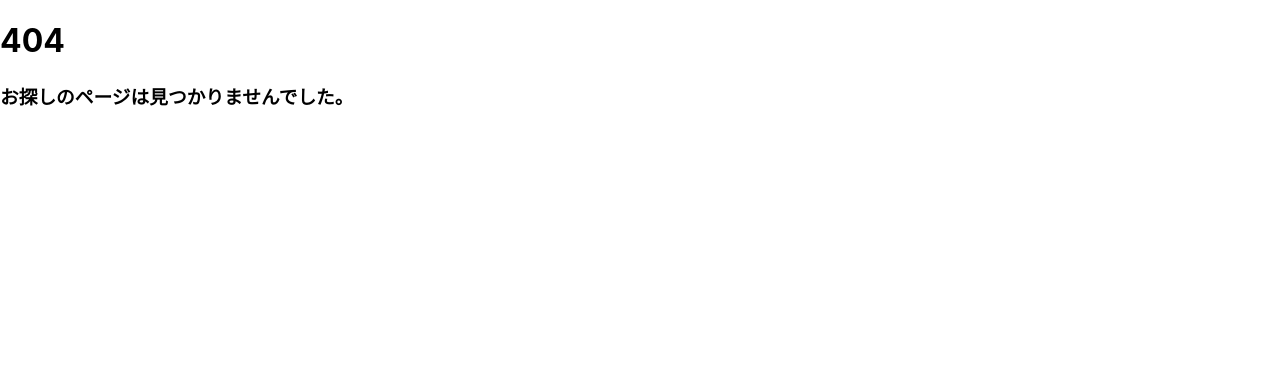
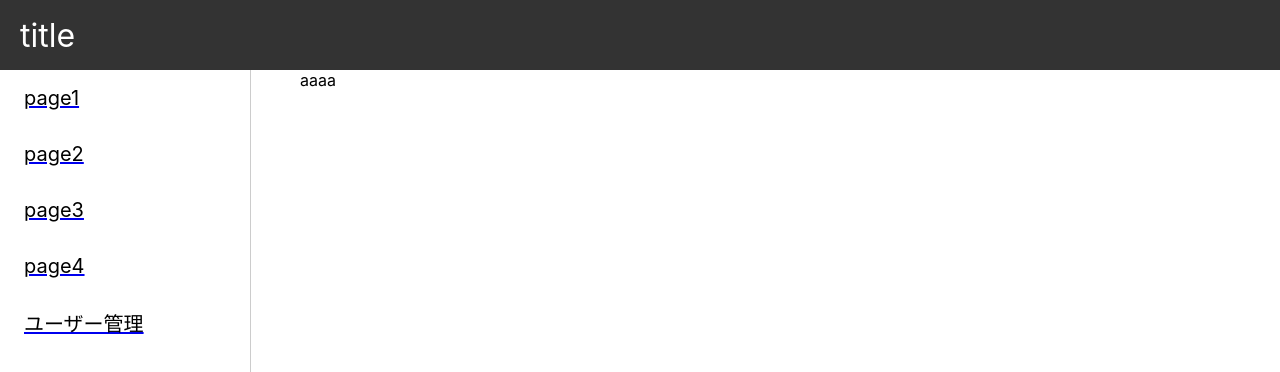
Before and after one commit to Snails8/go-api, a React (Create React App) app in the folder frontend/: page /users in a window 1280 px wide. Before the commit this address had no page. Shown: the top 372 px of the page. Built offline with nearby package versions, Linux system fonts and the light colour scheme.

Commit message:
add:User管理page の作成とそのルーティング追加

```diff
--- a/frontend/src/RouterConfig.tsx
+++ b/frontend/src/RouterConfig.tsx
@@ -7,7 +7,7 @@ import { SamplePage1 } from "./pages/pageA";
 import { NotFound } from "./pages/notFound";
 import { SamplePage3 } from "./pages/pageC";
 import { SamplePage4, SamplePage4Child1, SamplePage4Child2, SamplePage4Child3 } from "./pages/pageD";
-import { SamplePage5 } from "./pages/pageE";
+import { Users } from "./pages/Users/Users";
 
 
 export const RouterConfig:React.VFC =() => {
@@ -26,7 +26,7 @@ export const RouterConfig:React.VFC =() => {
             <Route path=":cildid" element={<SamplePage4Child3 />} />
           </Route>
           <Route path="*" element={<NotFound />} />
-        <Route path="page5" element={<SamplePage5 />} />
+          <Route path="users" element={<Users />} />
         </Routes>
       </BrowserRouter>
     </>
--- a/frontend/src/components/atoms/Sidebar/Sidebar.tsx
+++ b/frontend/src/components/atoms/Sidebar/Sidebar.tsx
@@ -28,9 +28,9 @@ export const Sidebar: React.FC = ({
                     <div className={ `${styles.sidebar_text}`} >page4</div>
                 </div>
             </Link>
-            <Link to="page1">
+            <Link to="users">
                 <div className={ `${styles.sidebar_item}` }>
-                    <div className={ `${styles.sidebar_text}`} >page1</div>
+                    <div className={ `${styles.sidebar_text}`} >ユーザー管理</div>
                 </div>
             </Link>
         </div>
--- /dev/null
+++ b/frontend/src/pages/Users/Users.tsx
@@ -0,0 +1,13 @@
+import React from "react";
+import { BasePage } from "../../components/templates/BasePage/BasePage";
+
+export const Users:React.FC = () => {
+
+    return (
+        <>
+            <BasePage>
+            aaaa
+            </BasePage>
+        </>
+    )
+}
```
Lines whose indentation alone changed are shown as unchanged.
